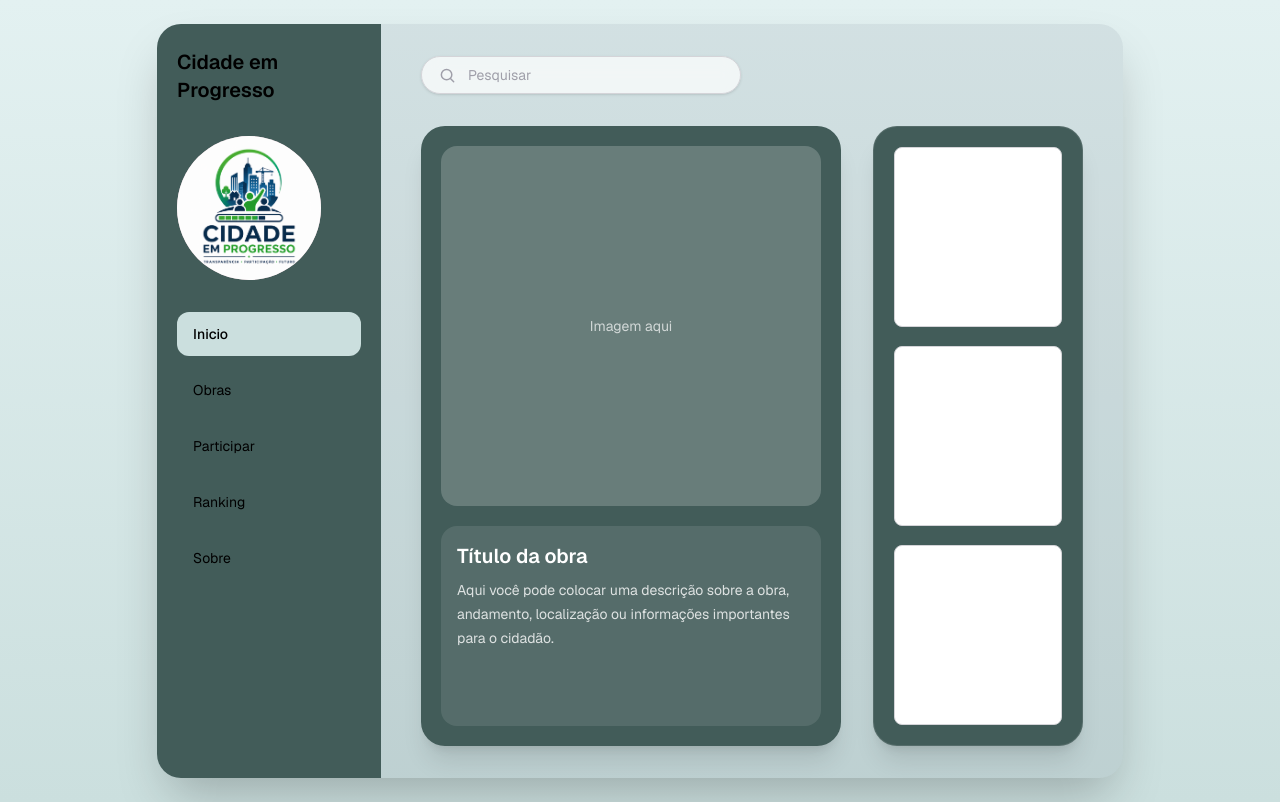
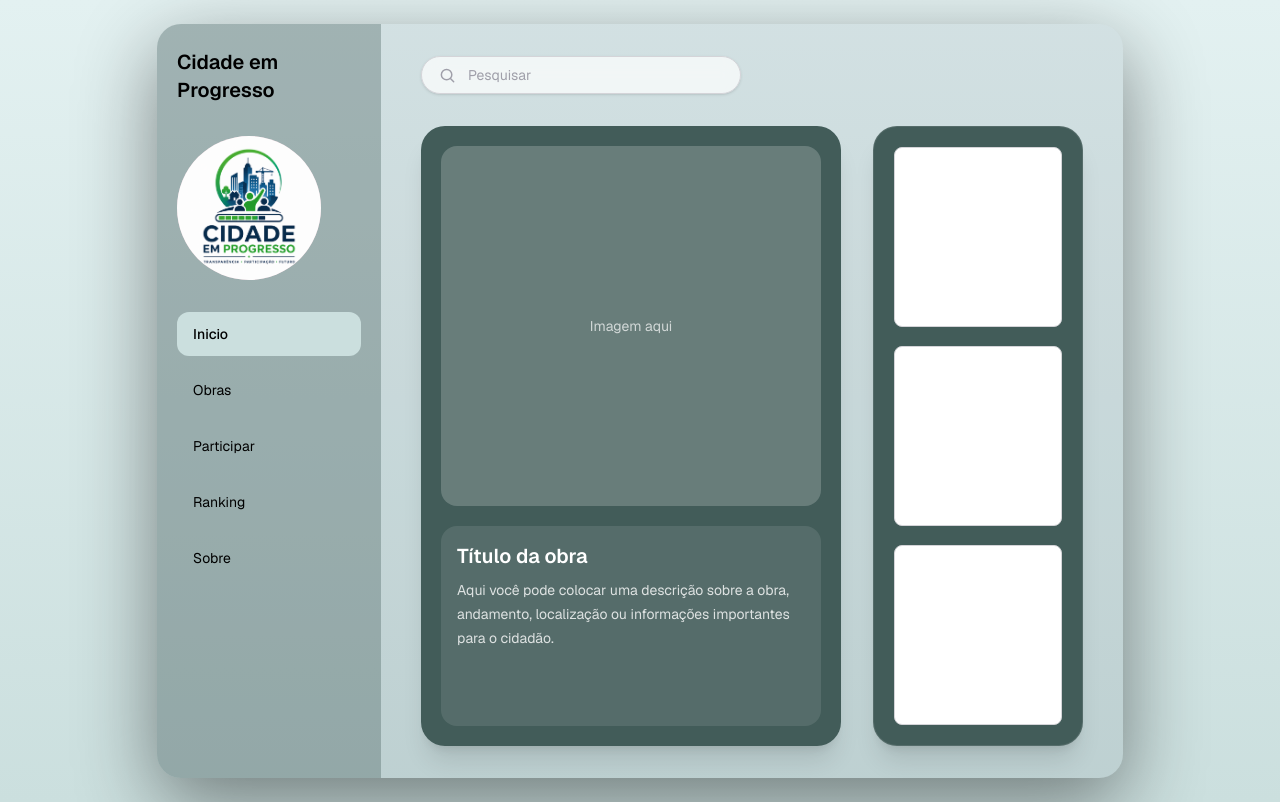
Before and after one commit to TornadoP/Cidade-Em-Progresso, a Next.js app: page / in a window 1280 px wide. Built offline with nearby package versions, Linux system fonts and the light colour scheme.

Commit message:
criando sombra personalizada e adicionando transparencia na sidebar

```diff
--- a/app/page.tsx
+++ b/app/page.tsx
@@ -6,9 +6,9 @@ import Image from "next/image";
 export default function Home() {
   return (
     <div className="flex min-h-screen items-center justify-center bg-gradient-to-b from-[#E3F1F1] to-[#CBDfde] font-sans p-6">
-      <main className="flex min-h-[650px] min-w-[650px] max-w-5xl overflow-hidden rounded-3xl bg-[#4B5563]/10 shadow-2xl">
+      <main className="flex min-h-[650px] min-w-[650px] max-w-5xl overflow-hidden rounded-3xl bg-[#4B5563]/10 shadow-[0_25px_80px_rgba(0,0,0,0.45)]">
         {/* SIDEBAR ESQUERDA - a cor #CBDfde é #D8CBD4 um tom de roxo, ou lilas  #4B5563 #425C59*/}
-        <aside className="flex w-56 flex-col bg-[#425C59] px-5 py-6 text-black">
+        <aside className="flex w-56 flex-col bg-[#425C59]/35 px-5 py-6 text-black">
           <h1 className="mb-8 text-xl font-semibold">Cidade em Progresso</h1>
 
           {/* logo */}
```
